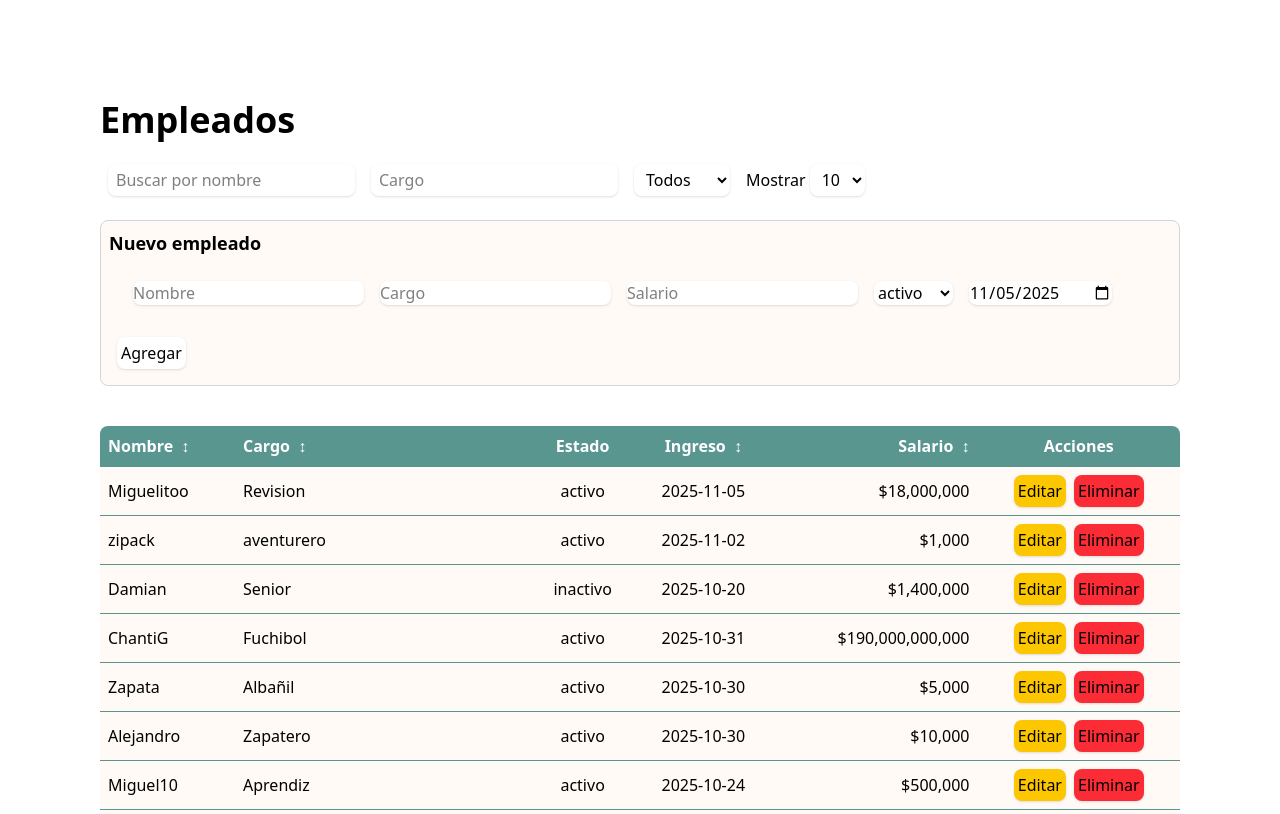
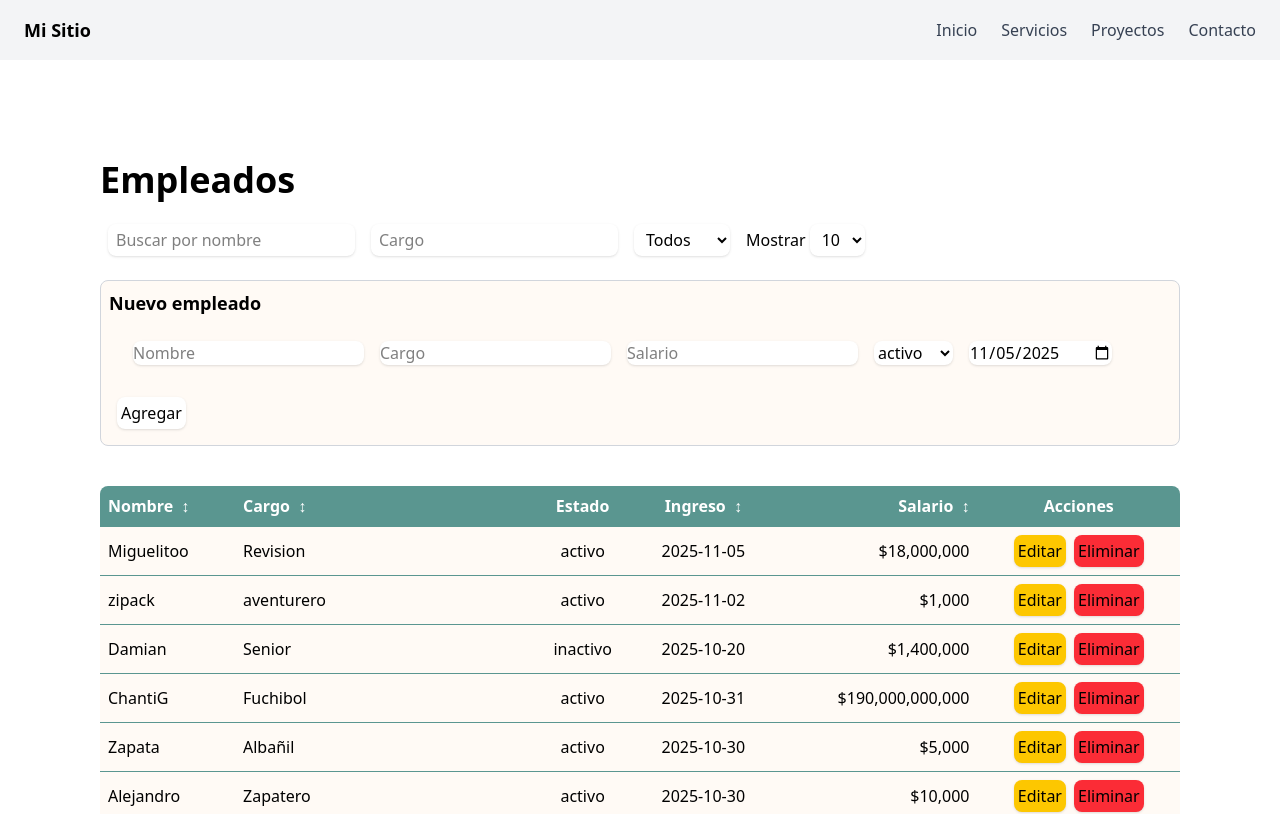
Before and after one commit to Sgiraldom19/empleados-lite, a Next.js app: page / in a window 1280 px wide. Shown: the top 814 px of the page. Built offline with nearby package versions, Linux system fonts and the light colour scheme.

Commit message:
Nuevo Navbar

```diff
--- /dev/null
+++ b/app/_data/nav.json
@@ -0,0 +1,8 @@
+{
+    "links": [
+        {"label": "Inicio", "href": "#"},
+        {"label": "Servicios", "href": "#"},
+        {"label": "Proyectos", "href": "#"},
+        {"label": "Contacto", "href": "#"}
+    ]
+}
--- /dev/null
+++ b/app/components/Nav.tsx
@@ -0,0 +1,27 @@
+"use client";
+
+import Link from "next/link";
+import { useNav } from "../hooks/useNav";
+
+export default function Nav() {
+  const { links } = useNav();
+
+  return (
+    <nav className="flex items-center justify-between bg-gray-100 px-6 py-4">
+      <div className="font-bold text-lg">Mi Sitio</div>
+
+      <ul className="flex gap-6">
+        {links.map((link, index) => (
+          <li key={`${link.label}-${index}`}>
+            <Link
+              href="#"
+              className="text-gray-700 hover:text-blue-500 transition-colors"
+            >
+              {link.label}
+            </Link>
+          </li>
+        ))}
+      </ul>
+    </nav>
+  );
+}
--- /dev/null
+++ b/app/hooks/useNav.ts
@@ -0,0 +1,15 @@
+"use client";
+import navData from "../_data/nav.json";
+
+export interface NavLink {
+  label: string;
+  href: string;
+}
+
+export function useNav() {
+  const { links } = navData;
+
+  return {
+    links: links as NavLink[],
+  };
+}
--- a/app/layout.tsx
+++ b/app/layout.tsx
@@ -1,5 +1,6 @@
 import "./globals.css";
 import type { ReactNode } from "react";
+import Nav from "./components/Nav";
 
 export const metadata = {
 
@@ -11,7 +12,10 @@ export default function RootLayout({ children }: { children: ReactNode }) {
 
   return (
 <html lang="es">
-<body>{children}</body>
+<body>
+  <Nav />
+  {children}
+</body>
 </html>
 
   );
```
